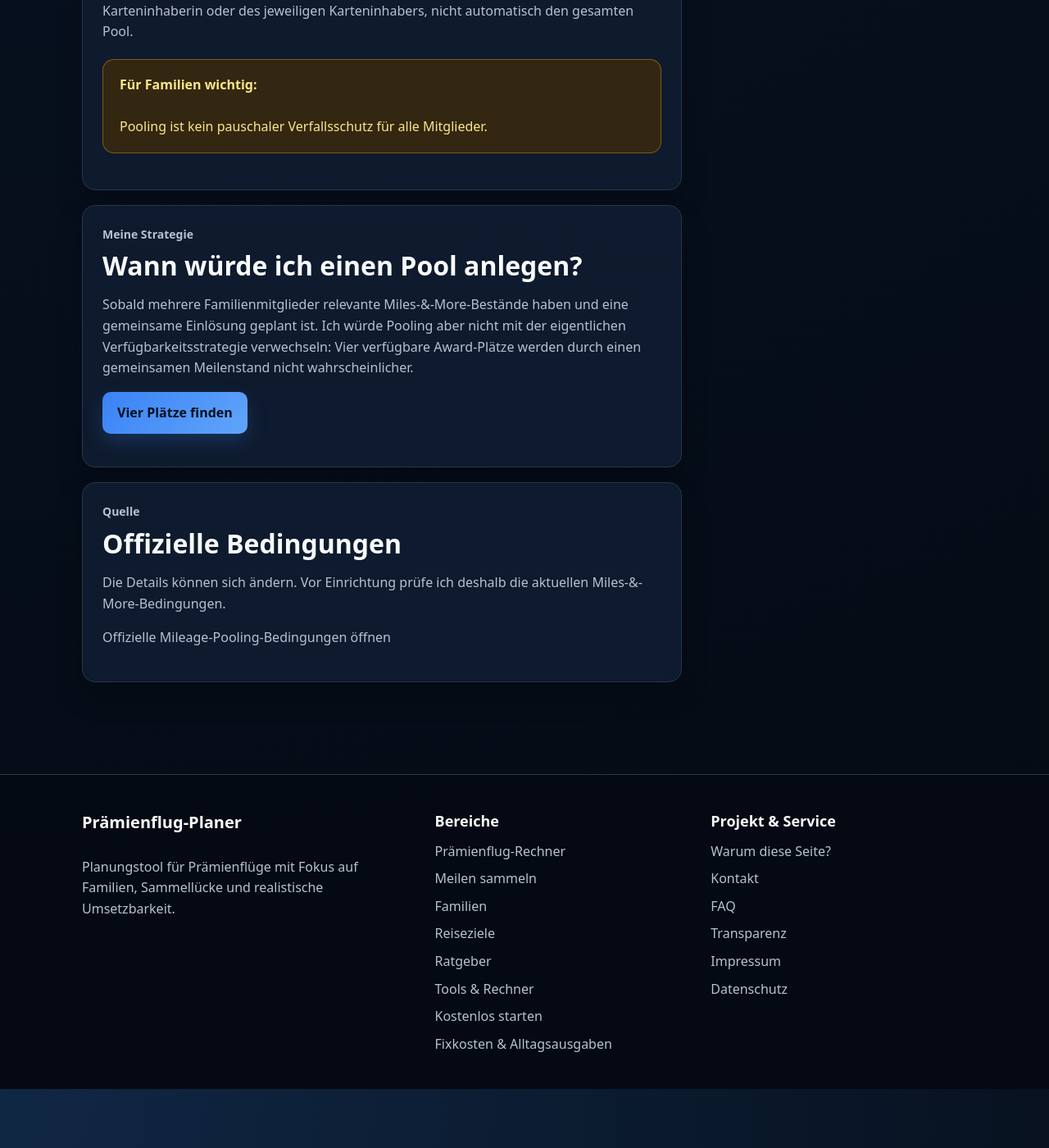
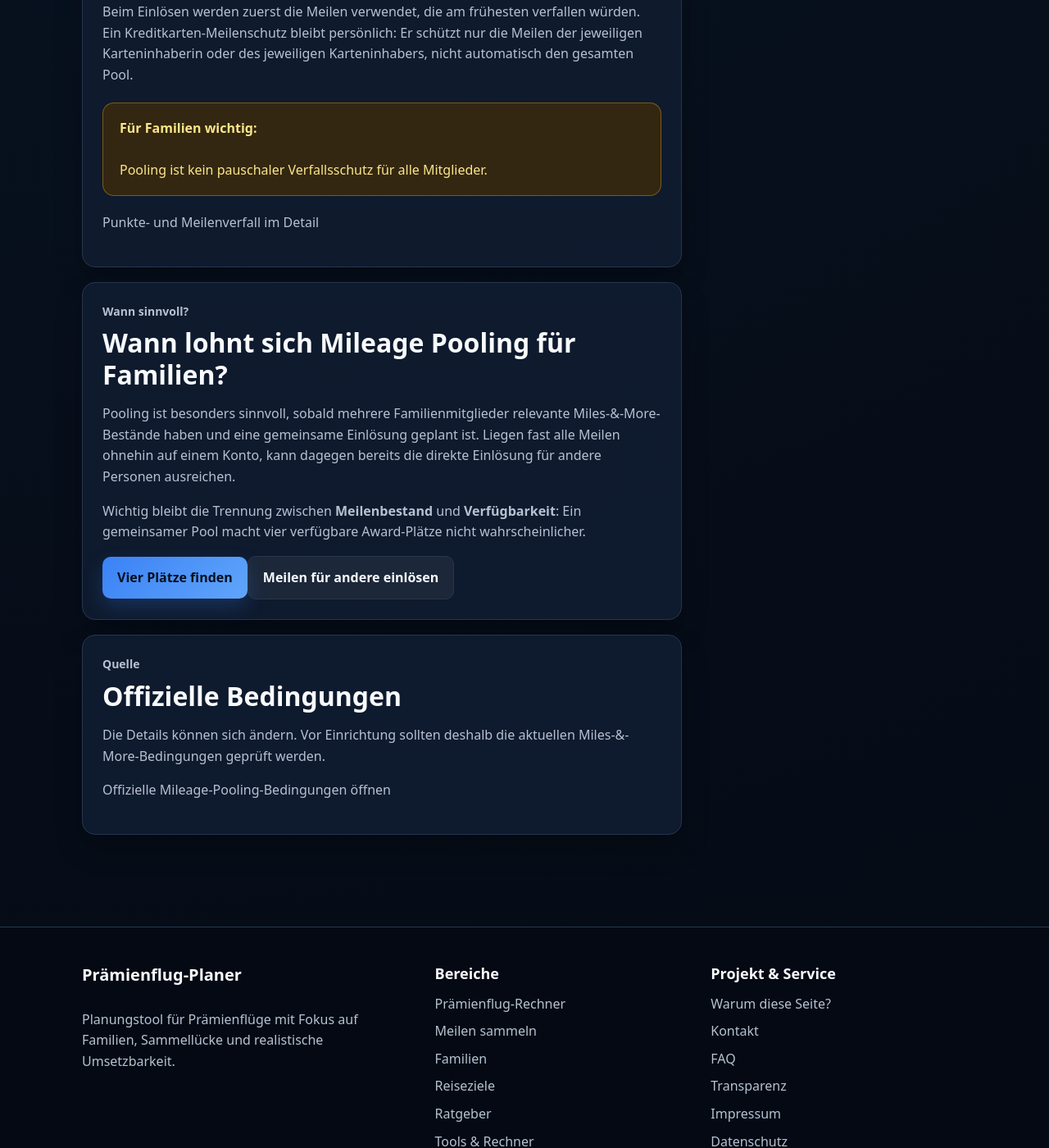
Before and after one commit to Praemienflug-Planer/miles-planer, a Jekyll site: the page built from miles-and-more-meilenpooling-familie/index.html, in a window 1280 px wide and 1400 px high, scrolled down 1546 px. Shown: the whole window at 82% size. Built offline with Jekyll 4.4.1, drawn with Linux system fonts in a browser that asks for light colours; some of the changed text lies outside the part shown.

Commit message:
Clarify Mileage Pooling family guide and neutralize wording

```diff
--- a/miles-and-more-meilenpooling-familie/index.html
+++ b/miles-and-more-meilenpooling-familie/index.html
@@ -1,14 +1,14 @@
 ---
 layout: page
-title: "Miles & More Mileage Pooling für Familien: Regeln & Strategie"
-description: "Miles & More Mileage Pooling erklärt: bis zu 2 Erwachsene und 5 Kinder, Altersgrenzen, Verfallsschutz und meine Familienstrategie."
+title: "Miles & More Mileage Pooling für Familien: Regeln & Nutzung"
+description: "Miles & More Mileage Pooling erklärt: bis zu 2 Erwachsene und 5 Kinder, Altersgrenzen, Zugriff, Meilenverfall und sinnvolle Nutzung in der Familienplanung."
 canonical: "https://praemienflug-planer.de/miles-and-more-meilenpooling-familie/"
 ---
-<section class="hero hero-small"><div class="container hero-grid seo-hero-grid"><div><p class="eyebrow">Miles & More für Familien</p><h1>Mileage Pooling: so würde ich Familienmeilen bündeln</h1><p class="hero-text">Für Familien ist Mileage Pooling vor allem ein Organisationswerkzeug: getrennte Meilenstände werden gemeinsam nutzbar, ohne dass jedes Familienmitglied genug Meilen für ein eigenes Ticket haben muss.</p><div class="hero-actions"><a class="btn btn-primary" href="/rechner/">Familienbedarf berechnen</a><a class="btn btn-secondary" href="/meilen-sammeln-familie/">Familienstrategie</a></div><div class="trust-note">Regelstand {{ site.data.family.last_checked_display }} nach Miles & More.</div></div><div class="hero-card"><h2>Die wichtigsten Regeln</h2><ul><li>max. {{ site.data.family.mileage_pooling.max_adults }} Erwachsene</li><li>max. {{ site.data.family.mileage_pooling.max_children }} Kinder/Jugendliche</li><li>Alter {{ site.data.family.mileage_pooling.child_min_age }}–{{ site.data.family.mileage_pooling.child_max_age }} Jahre</li><li>mindestens {{ site.data.family.mileage_pooling.minimum_members }} Mitglieder</li><li>nur ein Pool pro Person</li></ul></div></div></section>
+<section class="hero hero-small"><div class="container hero-grid seo-hero-grid"><div><p class="eyebrow">Miles & More für Familien</p><h1>Mileage Pooling: Miles-&amp;-More-Meilen in der Familie gemeinsam nutzen</h1><p class="hero-text">Für Familien ist Mileage Pooling vor allem ein Organisationswerkzeug: getrennte Meilenstände werden gemeinsam nutzbar, ohne dass jedes Familienmitglied genug Meilen für ein eigenes Ticket haben muss.</p><div class="hero-actions"><a class="btn btn-primary" href="/rechner/">Familienbedarf berechnen</a><a class="btn btn-secondary" href="/praemienfluege-familie/">Familien-Guide</a></div><div class="trust-note">Regelstand {{ site.data.family.last_checked_display }} nach Miles & More.</div></div><div class="hero-card"><h2>Die wichtigsten Regeln</h2><ul><li>max. {{ site.data.family.mileage_pooling.max_adults }} Erwachsene</li><li>max. {{ site.data.family.mileage_pooling.max_children }} Kinder/Jugendliche</li><li>Alter {{ site.data.family.mileage_pooling.child_min_age }}–{{ site.data.family.mileage_pooling.child_max_age }} Jahre</li><li>mindestens {{ site.data.family.mileage_pooling.minimum_members }} Mitglieder</li><li>nur ein Pool pro Person</li></ul></div></div></section>
 <section class="section"><div class="container seo-layout"><article class="seo-content">
 <div class="article-card seo-card"><p class="eyebrow">Regeln</p><h2>Wer darf in einen Meilen-Pool?</h2><p>Ein Pool kann aktuell aus höchstens <strong>{{ site.data.family.mileage_pooling.max_adults }} Erwachsenen und {{ site.data.family.mileage_pooling.max_children }} Kindern bzw. Jugendlichen</strong> bestehen. Kinder müssen mindestens {{ site.data.family.mileage_pooling.child_min_age }} und höchstens {{ site.data.family.mileage_pooling.child_max_age }} Jahre alt sein. Mindestens ein Mitglied muss volljährig sein.</p><p>Die beiden Erwachsenen müssen nicht verheiratet oder verwandt sein. Jedes Miles-&amp;-More-Mitglied darf aber nur einem einzigen Pool angehören.</p></div>
 <div class="article-card seo-card"><p class="eyebrow">So funktioniert es</p><h2>Was passiert mit den Meilen?</h2><p>Nach Einrichtung werden die Meilen der Mitglieder als gemeinsamer Pool angezeigt. Die volljährigen Pool-Mitglieder verwalten den Pool gleichberechtigt und können über die Pool-Meilen verfügen. Kinder selbst haben keinen Zugriff auf den gesamten Pool, sondern nur auf ihre eigenen Meilen.</p><p>Nach Annahme der Einladung kann es laut Miles & More bis zu {{ site.data.family.mileage_pooling.combine_delay_days }} Tage dauern, bis die Meilen zusammengeführt sind. Während dieser Übergangszeit ist eine Einlösung eingeschränkt.</p></div>
-<div class="article-card seo-card"><p class="eyebrow">Verfall</p><h2>Pooling schützt nicht automatisch alle Meilen</h2><p>Beim Einlösen werden zuerst die Meilen verwendet, die am frühesten verfallen würden. Ein Kreditkarten-Meilenschutz bleibt persönlich: Er schützt nur die Meilen der jeweiligen Karteninhaberin oder des jeweiligen Karteninhabers, nicht automatisch den gesamten Pool.</p><div class="warning-box"><strong>Für Familien wichtig:</strong><br><br>Pooling ist kein pauschaler Verfallsschutz für alle Mitglieder.</div></div>
-<div class="article-card seo-card"><p class="eyebrow">Meine Strategie</p><h2>Wann würde ich einen Pool anlegen?</h2><p>Sobald mehrere Familienmitglieder relevante Miles-&amp;-More-Bestände haben und eine gemeinsame Einlösung geplant ist. Ich würde Pooling aber nicht mit der eigentlichen Verfügbarkeitsstrategie verwechseln: Vier verfügbare Award-Plätze werden durch einen gemeinsamen Meilenstand nicht wahrscheinlicher.</p><p><a class="btn btn-primary" href="/vier-praemienflug-plaetze-finden/">Vier Plätze finden</a></p></div>
-<div class="article-card seo-card"><p class="eyebrow">Quelle</p><h2>Offizielle Bedingungen</h2><p>Die Details können sich ändern. Vor Einrichtung prüfe ich deshalb die aktuellen Miles-&amp;-More-Bedingungen.</p><p><a href="{{ site.data.family.mileage_pooling.source_url }}" target="_blank" rel="nofollow noopener">Offizielle Mileage-Pooling-Bedingungen öffnen</a></p></div>
-</article><aside class="seo-sidebar"><div class="article-card seo-card sticky-card"><p class="eyebrow">Familien-Guide</p><h3>Weiterlesen</h3><div class="sidebar-links"><a href="/meilen-sammeln-familie/">Meilen sammeln als Familie</a><a href="/childs-award-flight-kinder-meilen/">Child’s Award Flight</a><a href="/meilen-fuer-familienmitglieder-einloesen/">Meilen für andere einlösen</a><a href="/praemienfluege-familie/">Prämienflüge für Familien</a></div></div></aside></div></section>
+<div class="article-card seo-card"><p class="eyebrow">Verfall</p><h2>Pooling schützt nicht automatisch alle Meilen</h2><p>Beim Einlösen werden zuerst die Meilen verwendet, die am frühesten verfallen würden. Ein Kreditkarten-Meilenschutz bleibt persönlich: Er schützt nur die Meilen der jeweiligen Karteninhaberin oder des jeweiligen Karteninhabers, nicht automatisch den gesamten Pool.</p><div class="warning-box"><strong>Für Familien wichtig:</strong><br><br>Pooling ist kein pauschaler Verfallsschutz für alle Mitglieder.</div><p><a class="text-link" href="/meilen-sammeln/punkte-meilen-verfall-kreditkarten/">Punkte- und Meilenverfall im Detail</a></p></div>
+<div class="article-card seo-card"><p class="eyebrow">Wann sinnvoll?</p><h2>Wann lohnt sich Mileage Pooling für Familien?</h2><p>Pooling ist besonders sinnvoll, sobald mehrere Familienmitglieder relevante Miles-&amp;-More-Bestände haben und eine gemeinsame Einlösung geplant ist. Liegen fast alle Meilen ohnehin auf einem Konto, kann dagegen bereits die direkte Einlösung für andere Personen ausreichen.</p><p>Wichtig bleibt die Trennung zwischen <strong>Meilenbestand</strong> und <strong>Verfügbarkeit</strong>: Ein gemeinsamer Pool macht vier verfügbare Award-Plätze nicht wahrscheinlicher.</p><div class="mini-cta"><a class="btn btn-primary" href="/vier-praemienflug-plaetze-finden/">Vier Plätze finden</a><a class="btn btn-secondary" href="/meilen-fuer-familienmitglieder-einloesen/">Meilen für andere einlösen</a></div></div>
+<div class="article-card seo-card"><p class="eyebrow">Quelle</p><h2>Offizielle Bedingungen</h2><p>Die Details können sich ändern. Vor Einrichtung sollten deshalb die aktuellen Miles-&amp;-More-Bedingungen geprüft werden.</p><p><a href="{{ site.data.family.mileage_pooling.source_url }}" target="_blank" rel="nofollow noopener">Offizielle Mileage-Pooling-Bedingungen öffnen</a></p></div>
+</article><aside class="seo-sidebar"><div class="article-card seo-card sticky-card"><p class="eyebrow">Familien-Guide</p><h3>Weiterlesen</h3><div class="sidebar-links"><a href="/praemienfluege-familie/">Prämienflüge für Familien</a><a href="/meilen-sammeln-familie/">Meilen sammeln als Familie</a><a href="/childs-award-flight-kinder-meilen/">Child’s Award Flight</a><a href="/meilen-fuer-familienmitglieder-einloesen/">Meilen für andere einlösen</a><a href="/vier-praemienflug-plaetze-finden/">Vier Plätze finden</a></div></div></aside></div></section>
```
